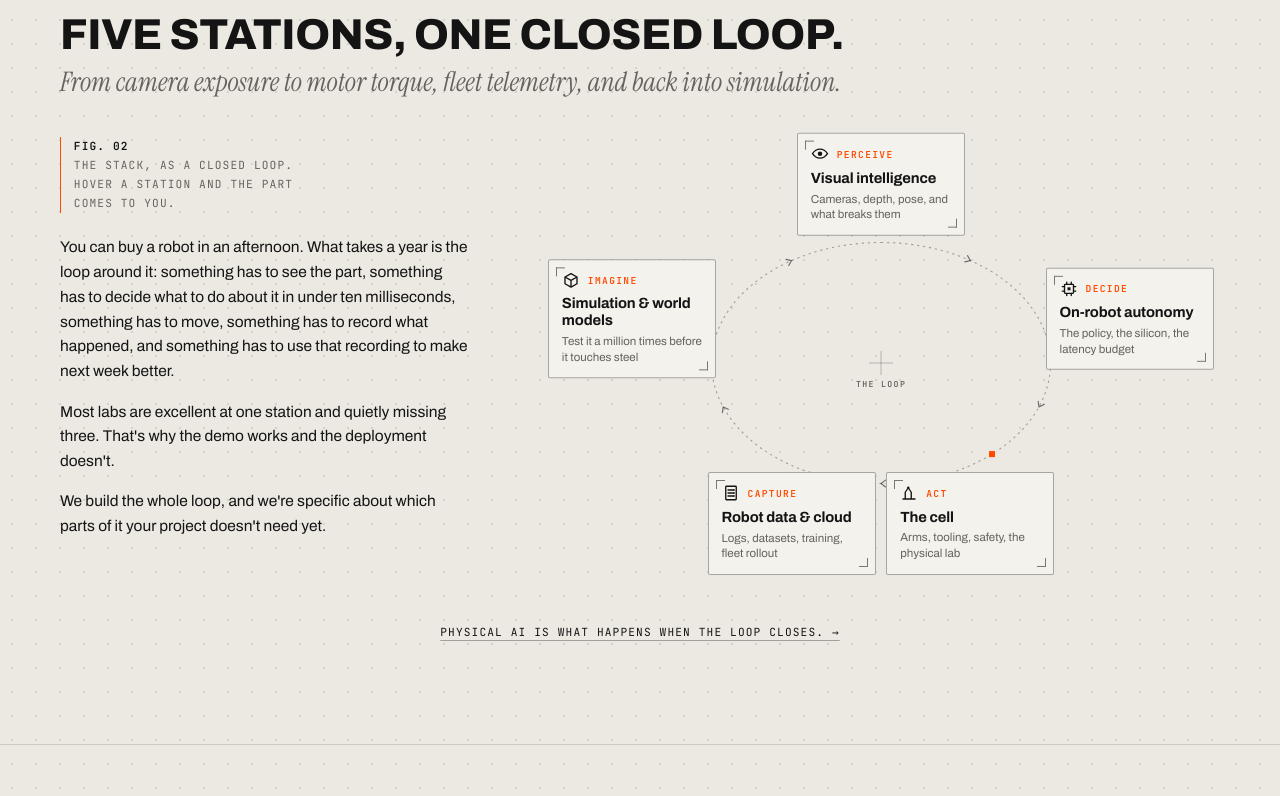
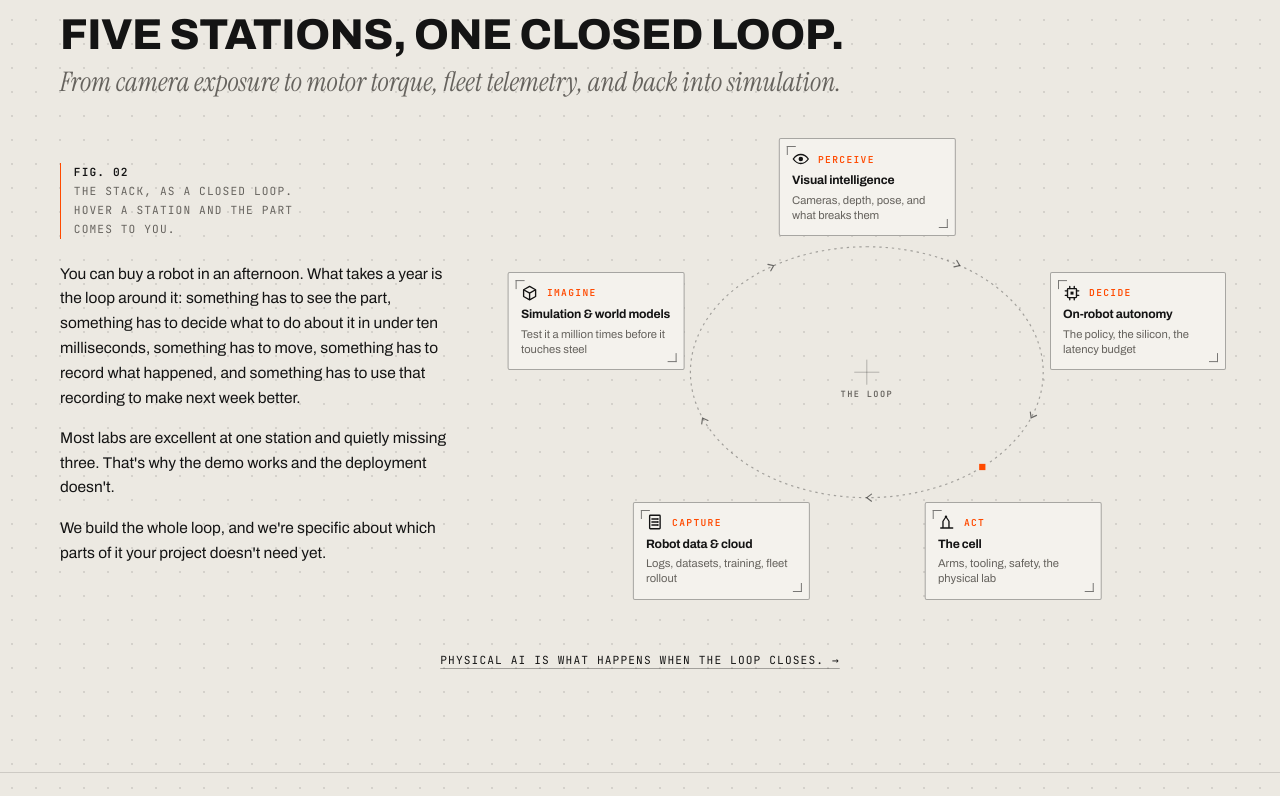
Before and after one commit to JJ-BigSky/jj-bigsky.github.io, a plain HTML site: page index.html in a window 1280 px wide. Shown: the part 904-1700 px from the top of the page. Drawn offline with Linux system fonts and the light colour scheme; animation ran at ten frames a second.

Commit message:
Fix loop station card symmetry and 4-column service card alignment

```diff
--- a/assets/css/pages.css
+++ b/assets/css/pages.css
@@ -281,36 +281,37 @@
 
 
 /* ---------- the loop (home, section 01) ---------- */
-.loop { display: grid; grid-template-columns: minmax(0, .8fr) minmax(0, 1.25fr); gap: 2rem 3rem; align-items: start; }
+.loop { display: grid; grid-template-columns: minmax(0, .74fr) minmax(0, 1.26fr); gap: 2rem 2.5rem; align-items: center; }
 .loop__text .fig { margin-bottom: 1.4rem; }
-.loop__text p { max-width: 46ch; }
+.loop__text p { max-width: 44ch; }
 .loop__diagram { position: relative; }
 .loop__svg { display: block; width: 100%; height: auto; overflow: visible; }
 .loop__svg--over { position: absolute; inset: 0; pointer-events: none; }
 .loop__svg text { font: 600 11px var(--font-mono); letter-spacing: .16em; text-transform: uppercase; fill: var(--muted); }
 .loop__nodes { list-style: none; margin: 0; padding: 0; }
-.loop__node { position: absolute; width: 168px; display: block; padding: .7rem .8rem .75rem; background: var(--surface); border: 1px solid var(--line-strong); border-radius: var(--radius); color: var(--ink); text-decoration: none !important; transition: background .15s ease, border-color .15s ease, color .15s ease; }
+.loop__node { position: absolute; width: clamp(164px, 25%, 178px); min-height: 98px; display: flex; flex-direction: column; justify-content: flex-start; padding: .66rem .75rem .7rem; background: var(--surface); border: 1px solid var(--line-strong); border-radius: var(--radius); color: var(--ink); text-decoration: none !important; transition: background .15s ease, border-color .15s ease, color .15s ease; }
 .loop__node:hover, .loop__node:focus-visible, .loop__node.is-hot { background: var(--accent); border-color: var(--accent); color: var(--on-accent); }
 .loop__node.marks::before, .loop__node.marks::after { border-color: currentColor; }
-.loop__node__head { display: flex; align-items: center; gap: .5rem; margin-bottom: .4rem; }
+.loop__node__head { display: flex; align-items: center; gap: .5rem; margin-bottom: .38rem; }
 .loop__node__head svg { width: 18px; height: 18px; flex: none; }
 .loop__node__verb { color: var(--accent); font: 600 .6rem var(--font-mono); letter-spacing: .14em; text-transform: uppercase; transition: color .15s ease; }
 .loop__node:hover .loop__node__verb, .loop__node:focus-visible .loop__node__verb, .loop__node.is-hot .loop__node__verb { color: var(--on-accent); }
-.loop__node b { display: block; font: 700 .92rem var(--font-head); font-stretch: 104%; letter-spacing: -.01em; line-height: 1.15; margin-bottom: .3rem; }
-.loop__node__sub { display: block; color: var(--muted); font-size: .72rem; line-height: 1.35; transition: color .15s ease; }
+.loop__node b { display: block; font: 700 .76rem var(--font-head); font-stretch: 100%; letter-spacing: -.015em; line-height: 1.15; margin-bottom: .3rem; white-space: nowrap; }
+.loop__node__sub { display: block; color: var(--muted); font-size: .7rem; line-height: 1.35; min-height: 2.7em; transition: color .15s ease; }
 .loop__node:hover .loop__node__sub, .loop__node:focus-visible .loop__node__sub, .loop__node.is-hot .loop__node__sub { color: color-mix(in srgb, var(--on-accent) 86%, transparent); }
-.loop__node[data-i="0"] { left: 50.00%; top: 23.33%; transform: translate(-50%, calc(-100% - 7px)); }
-.loop__node[data-i="1"] { left: 73.27%; top: 40.26%; transform: translate(7px, -50%); }
-.loop__node[data-i="2"] { left: 63.20%; top: 72.65%; transform: translate(-50%, 7px); }
-.loop__node[data-i="3"] { left: 36.84%; top: 72.67%; transform: translate(-50%, 7px); }
-.loop__node[data-i="4"] { left: 26.71%; top: 40.30%; transform: translate(calc(-100% - 7px), -50%); }
+.loop__node[data-i="0"] { left: 50.00%; top: 23.33%; transform: translate(-50%, calc(-100% - 10px)); }
+.loop__node[data-i="1"] { left: 74.50%; top: 40.27%; transform: translate(10px, -55%); }
+.loop__node[data-i="2"] { left: 63.18%; top: 75.50%; transform: translate(-20%, 10px); }
+.loop__node[data-i="3"] { left: 36.82%; top: 75.50%; transform: translate(-80%, 10px); }
+.loop__node[data-i="4"] { left: 25.50%; top: 40.27%; transform: translate(calc(-100% - 10px), -55%); }
 .loop__return { display: none; }
-.loop__close { text-align: center; margin: 2.2rem 0 0; }
+.loop__close { text-align: center; margin: 2.8rem 0 0; }
 .loop__close a { color: var(--ink); text-decoration-color: var(--line-strong); }
 .loop__close a:hover { color: var(--accent); text-decoration-color: var(--accent); }
 .telemetry span:nth-child(6) b { color: var(--ok); }
 
 /* ---------- services: second group, card back link ---------- */
+.cards--4 .card__front h3 { font-size: 1.04rem; }
 .section__subhead { margin: 3.2rem 0 1.8rem; max-width: 900px; font-size: clamp(1.35rem, 2.6vw, 2rem); text-transform: uppercase; letter-spacing: -.01em; }
 .section__subhead .muted { display: block; font-family: var(--font-serif); font-style: italic; font-weight: 400; font-stretch: 100%; text-transform: none; letter-spacing: 0; font-size: clamp(1.15rem, 1.8vw, 1.45rem); line-height: 1.2; margin-top: .5rem; color: var(--muted); }
 .card__back .card__link { margin-top: auto; padding-top: .8rem; align-self: flex-start; color: var(--bg); font: 600 .62rem var(--font-mono); letter-spacing: .14em; text-transform: uppercase; text-decoration: underline; text-decoration-color: var(--accent); text-underline-offset: 4px; transition: color .15s ease; }
--- a/index.html
+++ b/index.html
@@ -355,7 +355,7 @@
           <div class="card__inner">
             <div class="card__face card__front">
               <span class="card__num mono">S-10</span>
-              <h3>Robot Data &amp; Cloud Platform</h3>
+              <h3>Robot Data &amp; Cloud</h3>
               <p>Ring buffers, episode indexing, training pipelines, and staged policy rollouts sized to your fleet's actual sensor bitrate.</p>
               <span class="card__hint mono">Tap to flip</span>
             </div>
```
